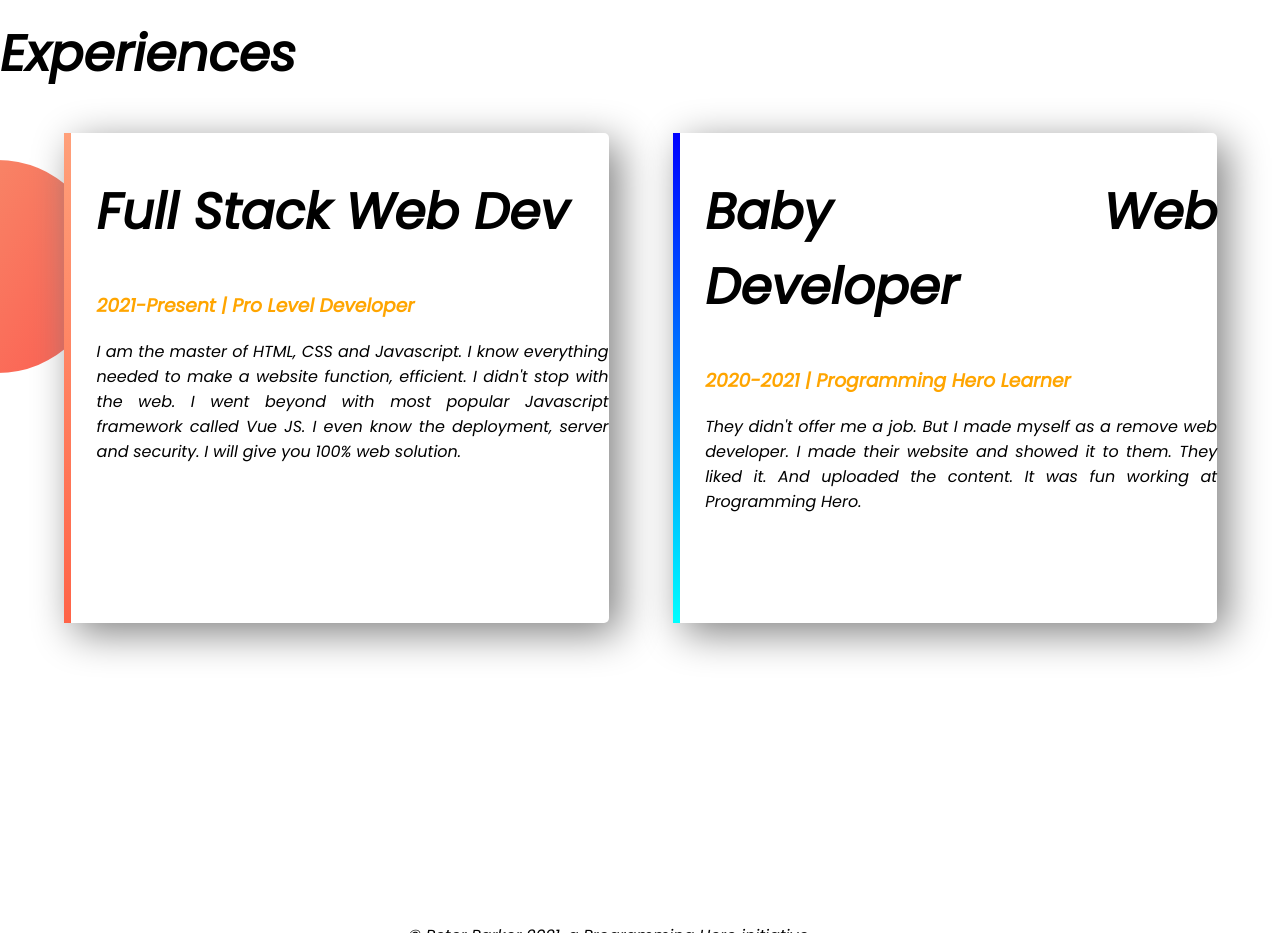
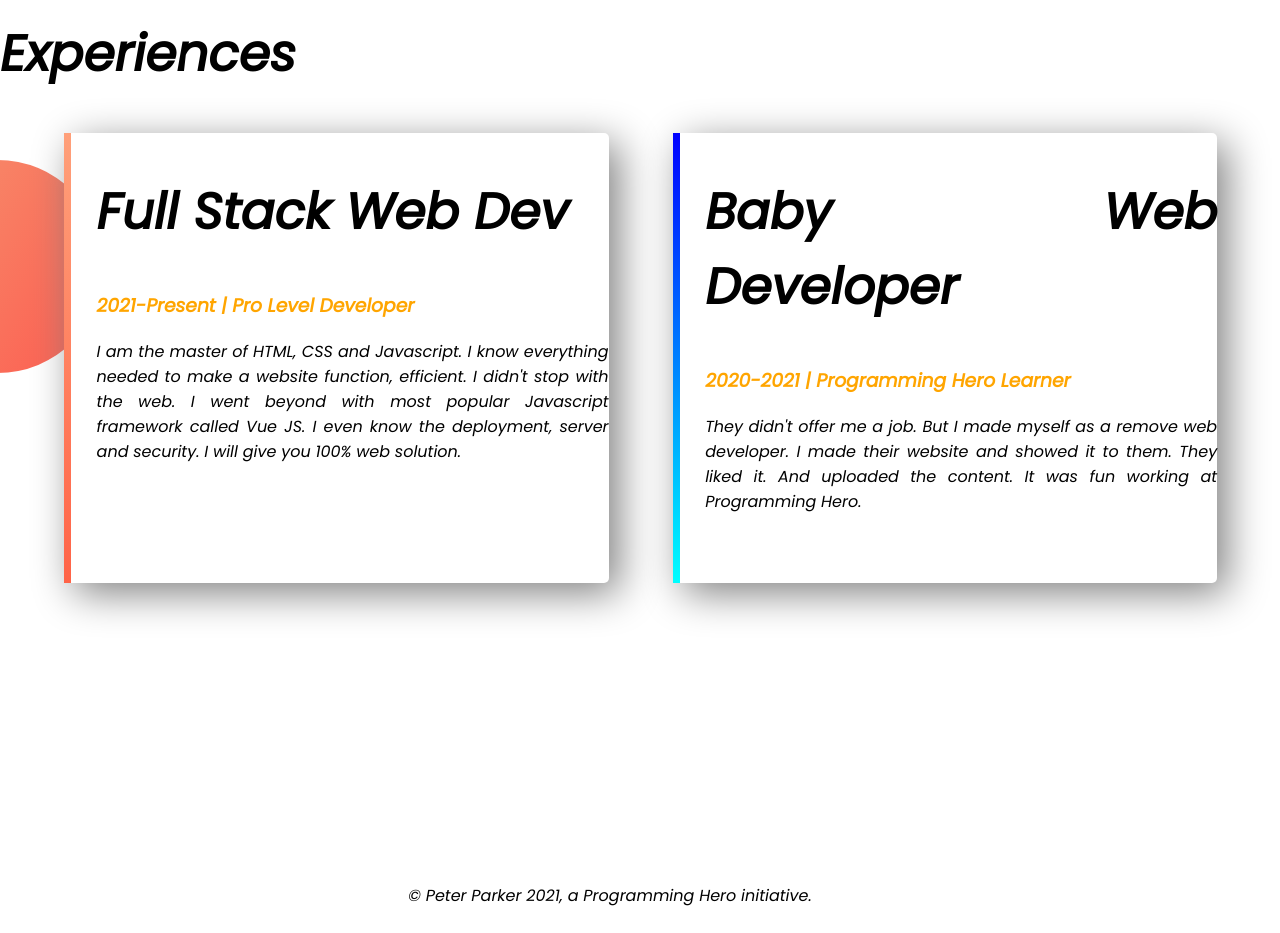
Before and after one commit to safahim5/Web-Portfolio, a plain HTML site: page index.html in a window 1280 px wide. Shown: the part 1320-2253 px from the top of the page. Drawn offline with Linux system fonts and the light colour scheme.

Commit message:
upadeted experiance area

```diff
--- a/style.css
+++ b/style.css
@@ -71,7 +71,7 @@ h2{
     border-radius: 5px;
     height: 80%;
     margin-bottom:300px;
-    padding-bottom: 90px;
+    padding-bottom: 50px;
     text-align: justify;
     background-color:white;
 }
```
